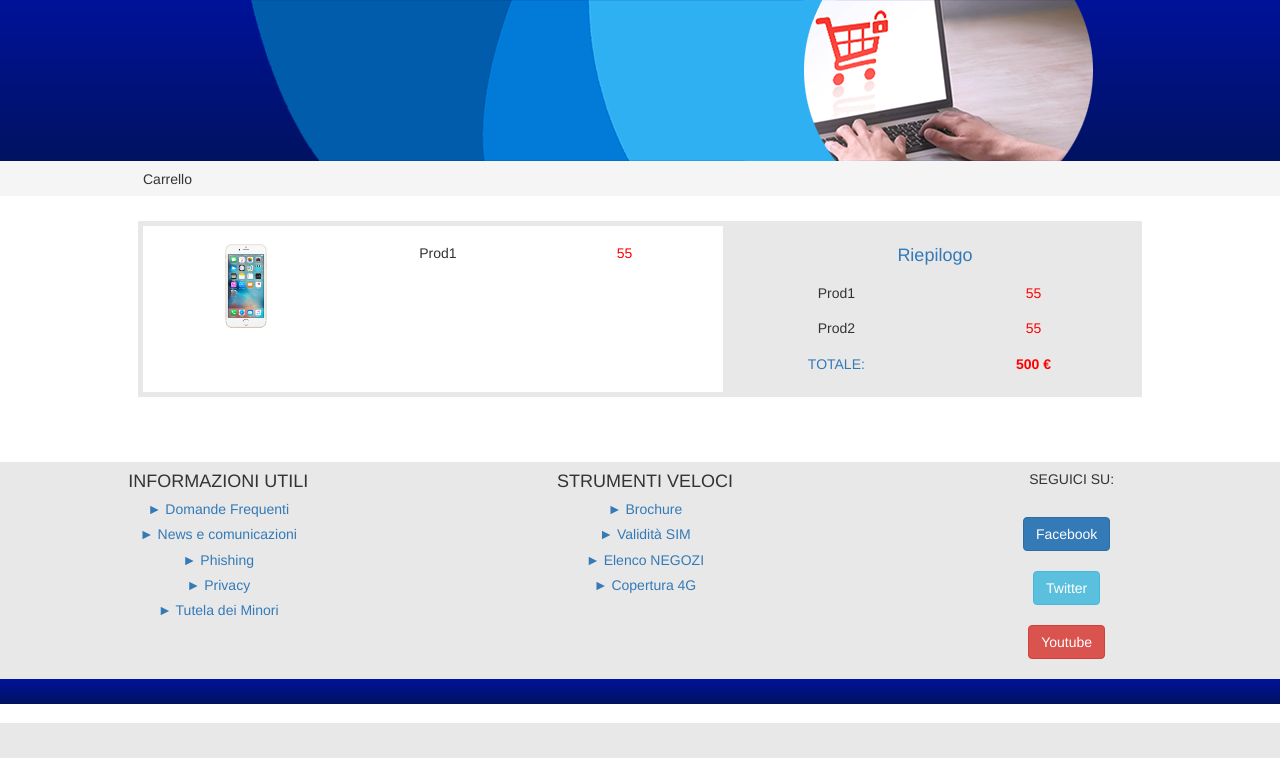
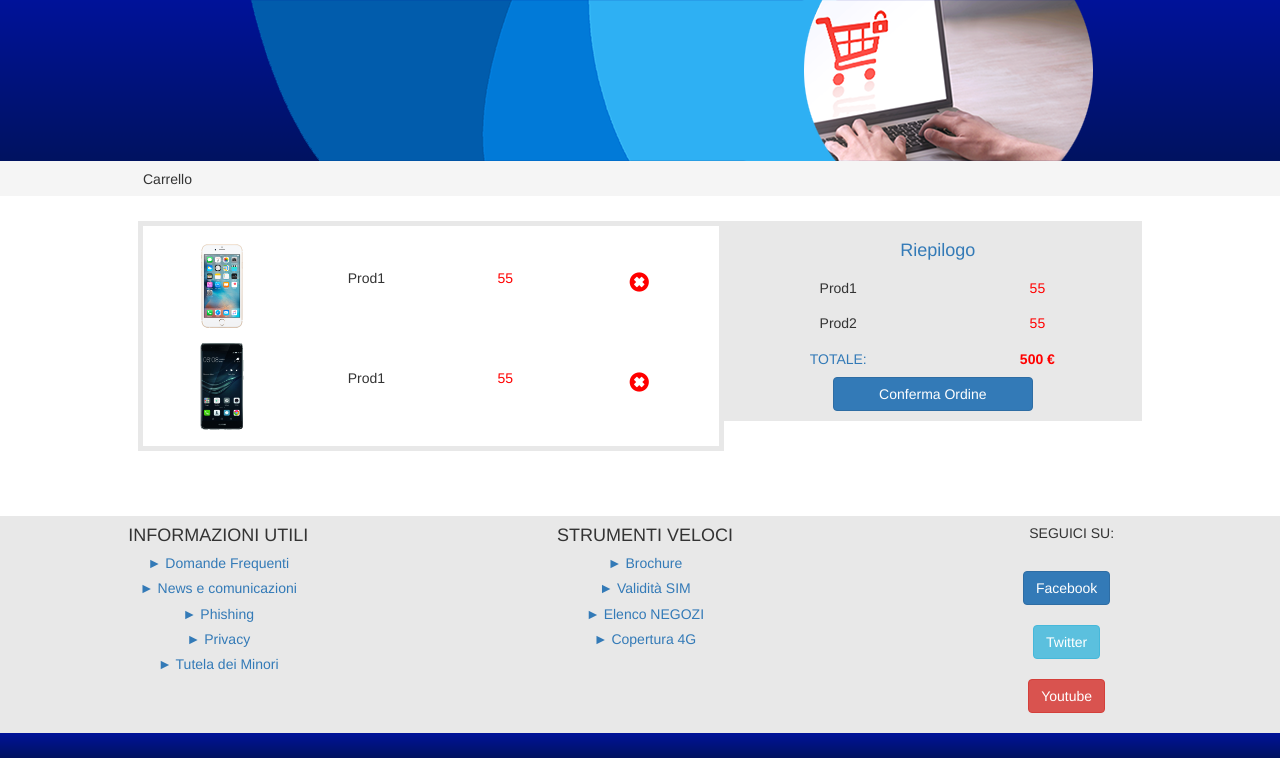
Before and after one commit to AVirileEgo/Hypermedia_Project, a PHP site: page /Carrello.html in a window 1280 px wide. Shown: the part 77-835 px from the top of the page. Before the commit the page ends 800 px from the top, so only its background shows below. Run offline with PHP 8.4, Linux system fonts and the light colour scheme; some libraries are stand-ins or nearby versions.

Commit message:
no message

```diff
--- a/Carrello.html
+++ b/Carrello.html
@@ -97,12 +97,23 @@
 
 <div class="contenitorepagina">
 
- <div class="row" style="border:5px solid #e8e8e8; margin-left:10px; margin-right:10px;">
-        <div class="col-lg-7 col-sm-7 col-xs-7" style=" padding:10px;">
+ <div class="row" style=" margin-left:10px; margin-right:10px;">
+        <div class="col-lg-7 col-sm-7 col-xs-7" style=" padding:10px;border:5px solid #e8e8e8;">
+        <div class="col-lg-3 col-sm-3 col-xs-12" ><img class="flex" src="img/Prodotti/apple-iPhone6s_F1.jpg" style="height:100px;"/>
+        </div>
+        <div class="col-lg-3 col-sm-3 col-xs-12" style="height:100px;padding-top:25px;" ><h5>Prod1</h5></div>
+        <div class="col-lg-3 col-sm-3 col-xs-6" style="height:100px;padding-top:25px;"><h5 style="color:red;">55</h5></div>
+        <div class="col-lg-3 col-sm-3 col-xs-6" style="height:100px;padding-top:35px;" >
+        <span class="glyphicon glyphicon-remove-sign" style="font-size:20px; color:red;"></span>
+        </div>
 
-        <div class="col-lg-4 col-sm-4 col-xs-4" ><img class="flex" src="img/Prodotti/apple-iPhone6s_F1.jpg" style="height:100px;"/></div>
-        <div class="col-lg-4 col-sm-4 col-xs-4" ><h5>Prod1</h5></div>
-        <div class="col-lg-4 col-sm-4 col-xs-4" ><h5 style="color:red;">55</h5></div>
+         <div class="col-lg-3 col-sm-3 col-xs-12" ><img class="flex" src="img/Prodotti/huawei-p9-F.jpg" style="height:100px;"/></div>
+        <div class="col-lg-3 col-sm-3 col-xs-12" style="height:100px;padding-top:25px;" ><h5>Prod1</h5></div>
+        <div class="col-lg-3 col-sm-3 col-xs-6" style="height:100px;padding-top:25px;"><h5 style="color:red;">55</h5></div>
+        <div class="col-lg-3 col-sm-3 col-xs-6" style="height:100px;padding-top:35px;" >
+        <span class="glyphicon glyphicon-remove-sign" style="font-size:20px; color:red;"></span>
+        </div>
+
 
 
         </div>
@@ -116,6 +127,7 @@
 
             <div class="col-lg-6 col-sm-6 col-xs-6" style="color:#337ab7"><h5 style="color:#337ab7">TOTALE:</h5></div>
             <div class="col-lg-6 col-sm-6 col-xs-6" style="color:red;"><h5 style="color:red;"><b>500 €</b></h5></div>
+            <button type="button" class="btn btn-primary btn-large btn-block" style="max-width:200px;margin-left:auto; margin-right:auto;">Conferma Ordine</button>
 
 
         </div>
--- a/prova.php
+++ b/prova.php
@@ -6,6 +6,7 @@
 		// Check connection
 		if ($conn->connect_error) {
 			die("Connection failed: " . $conn->connect_error);
+            nn va bene
 		}
 
     else {
```
